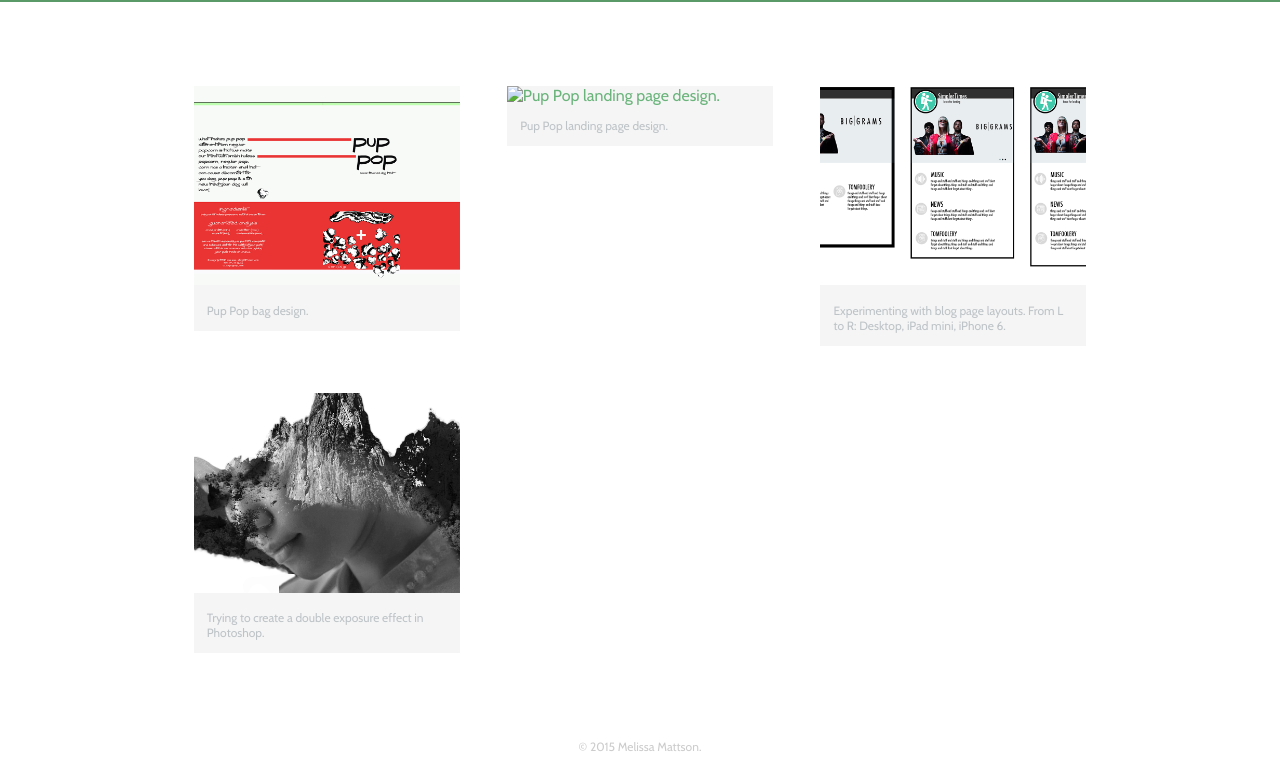
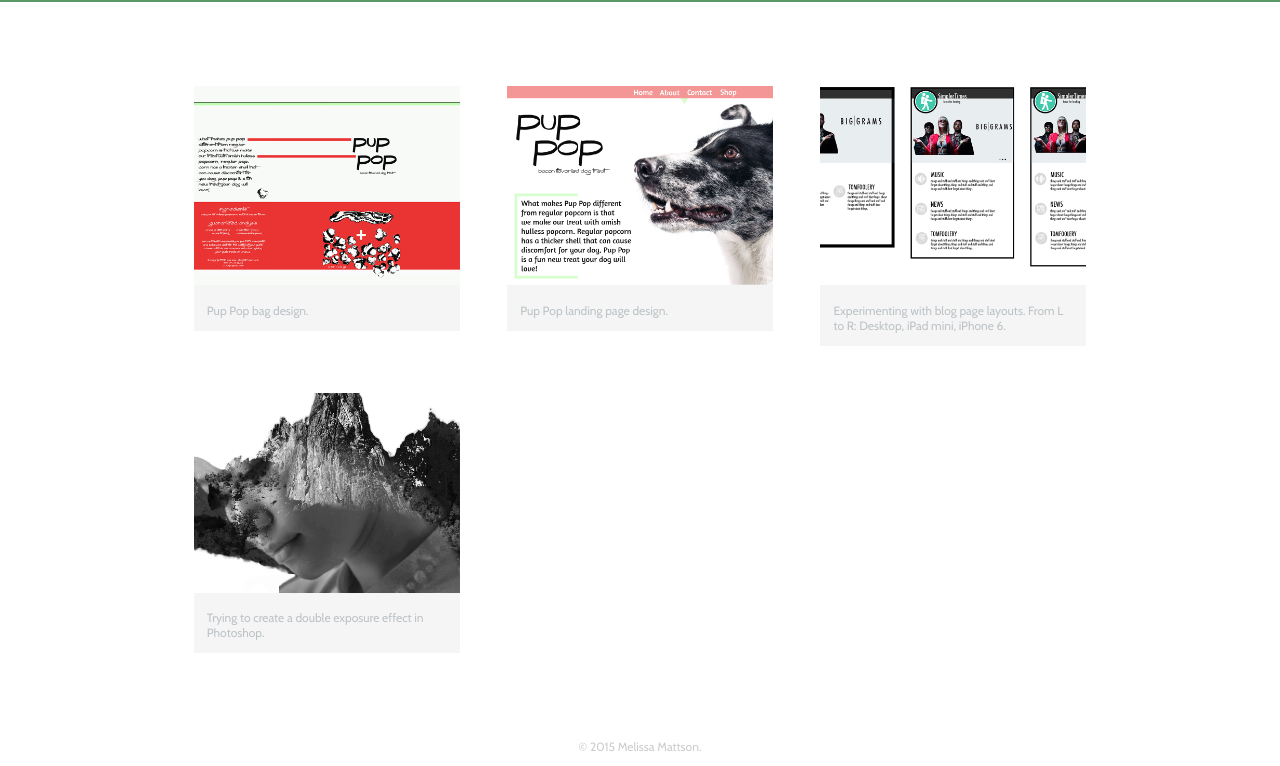
Before and after one commit to ma0t/ma0t.github.io, a plain HTML site: page index.html in a window 1280 px wide. Shown: the part 100-866 px from the top of the page. Drawn offline with nearby package versions, Linux system fonts and the light colour scheme.

Commit message:
fix pup pop landing page link.

```diff
--- a/index.html
+++ b/index.html
@@ -34,7 +34,7 @@
           </li>
           <li>
             <a href="img/PupPopFP.jpg">
-              <img src="img/ppfpsquare" alt="Pup Pop landing page design.">
+              <img src="img/ppfpsquare.jpg" alt="Pup Pop landing page design.">
               <p>Pup Pop landing page design.</p>
             </a>
           </li>
```
